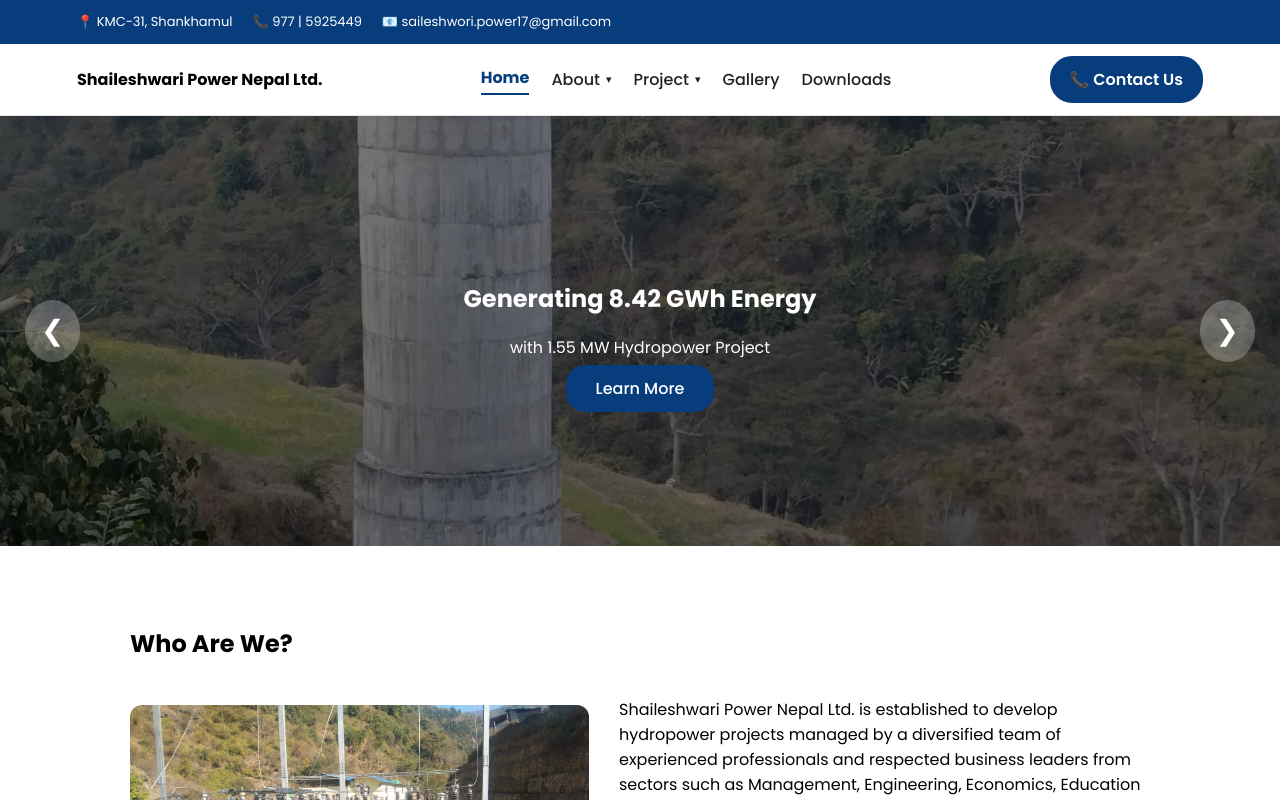
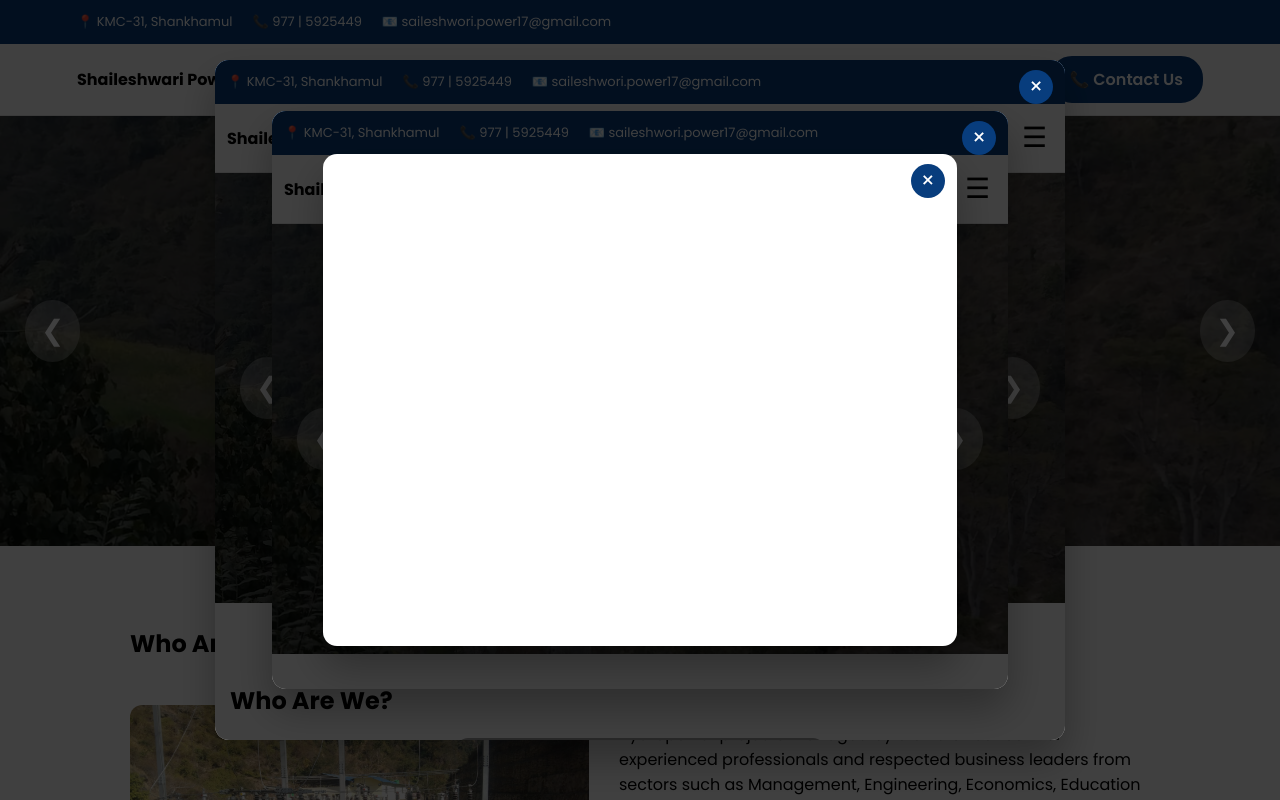
Before and after one commit to poudeldippan/shaileshwaripower, a SvelteKit app: page / in a window 1280 px wide. Shown: the top 800 px of the page. Built offline with nearby package versions, Linux system fonts and the light colour scheme.

Commit message:
pop up module

```diff
--- a/src/routes/+page.svelte
+++ b/src/routes/+page.svelte
@@ -1,4 +1,16 @@
 <script>
+	import { onMount } from "svelte";
+	let showPopup = false;
+	onMount(()=> {
+		showPopup = true;
+
+
+	});
+	function closePopup(){
+		showPopup = false;
+	}
+
+
 	let slide = 0;
 
 	const slides = [
@@ -48,6 +60,20 @@
 
 
 <!-- ================= HERO SLIDER ================= -->
+ {#if showPopup}
+<div class="popup-overlay">
+	<div class="popup-box">
+		<button class="popup-close" on:click={closePopup}>×</button>
+
+		<!-- PDF VIEW -->
+		<iframe
+			src="/popup/notice.pdf"
+			title="Important Notice"
+			frameborder="0"
+		></iframe>
+	</div>
+</div>
+{/if}
 <section class="hero" style="background-image:url({slides[slide].img})">
 	<div class="overlay">
 
@@ -287,6 +313,68 @@
 
 .right{text-align:right}
 
+/* ===== POPUP OVERLAY ===== */
+.popup-overlay {
+	position: fixed;
+	inset: 0;
+	background: rgba(0, 0, 0, 0.75);
+	z-index: 9999;
+
+	display: flex;
+	align-items: center;
+	justify-content: center;
+	padding: 16px;
+}
+
+/* Popup container */
+.popup-box {
+	position: relative;
+	background: white;
+	width: 90%;
+	max-width: 850px;
+	height: 85vh;
+	border-radius: 14px;
+	overflow: hidden;
+	box-shadow: 0 20px 40px rgba(0,0,0,0.3);
+}
+
+/* Close button */
+.popup-close {
+	position: absolute;
+	top: 10px;
+	right: 12px;
+	z-index: 10;
+
+	background: #083D7D;
+	color: white;
+	border: none;
+	width: 34px;
+	height: 34px;
+	border-radius: 50%;
+	font-size: 22px;
+	cursor: pointer;
+	line-height: 1;
+}
+
+.popup-close:hover {
+	background: #062c5e;
+}
+
+/* PDF iframe */
+.popup-box iframe {
+	width: 100%;
+	height: 100%;
+	border: none;
+}
+
+/* Mobile optimization */
+@media (max-width: 600px) {
+	.popup-box {
+		width: 100%;
+		height: 90vh;
+		border-radius: 10px;
+	}
+}
 
 /* HERO */
 .hero{
```
Also changed, not shown: 1 other file (tests, documents, lock files or other folders).
